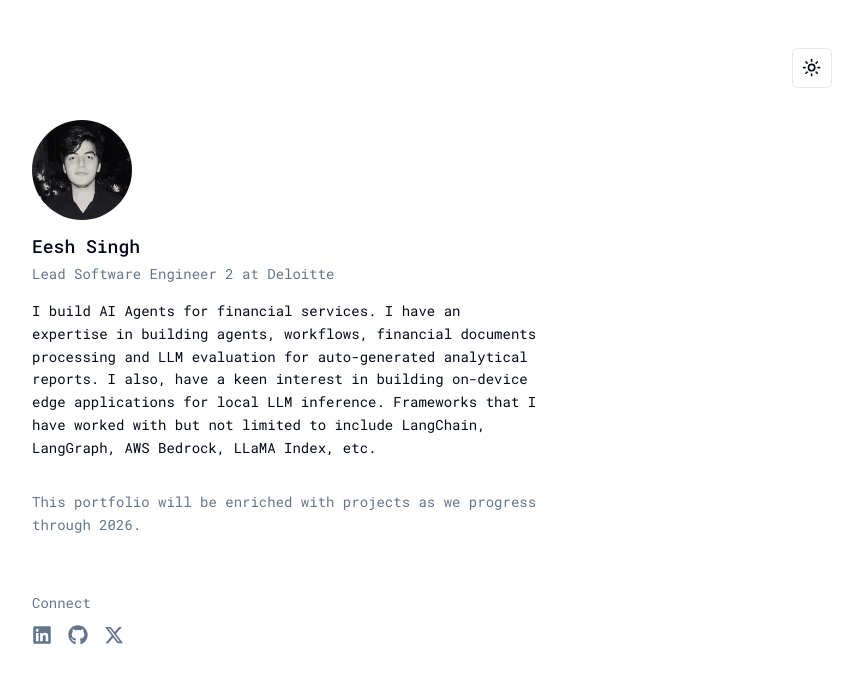
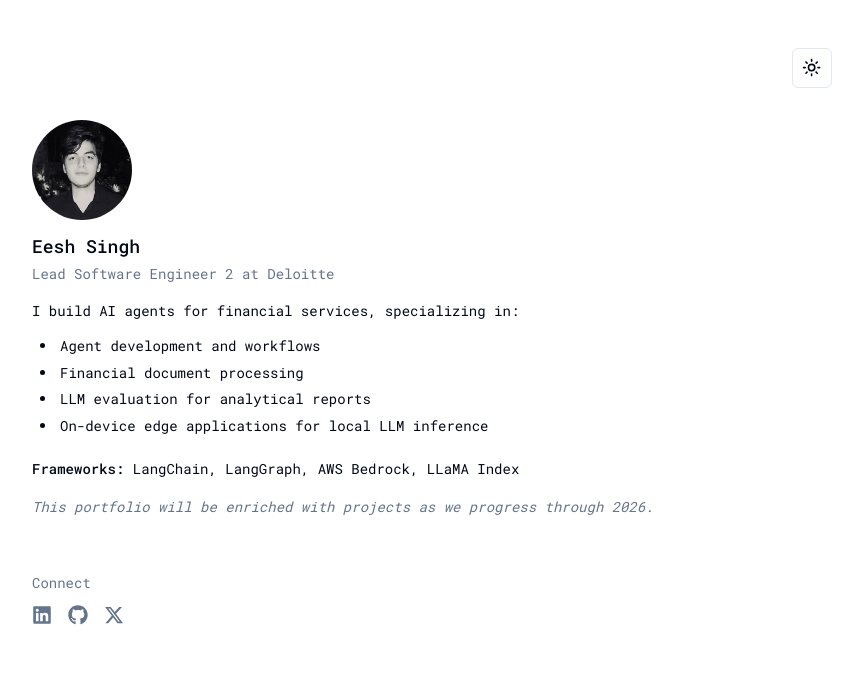
Before and after one commit to eeshsingh123/portfolio-eesh, a Next.js app: page / in a window 1280 px wide. Shown: the top 682 px of the page, without its empty margins (208-1071 px from the left). Built offline with nearby package versions, Linux system fonts and the light colour scheme.

Commit message:
more clearer intro

```diff
--- a/components/main/intro-section.tsx
+++ b/components/main/intro-section.tsx
@@ -1,5 +1,4 @@
 import Image from "next/image";
-import Link from "next/link";
 
 const Introduction = () => {
   return (
@@ -12,20 +11,33 @@
         className="rounded-full"
         quality={100}
       />
+
       <div className="pt-3 text-lg font-medium">Eesh Singh</div>
+
       <div className="pt-1 text-sm text-muted-foreground">
         Lead Software Engineer 2 at Deloitte
       </div>
-      <div className="pt-4 text-sm leading-relaxed max-w-lg">
-        I build AI Agents for financial services. I have an expertise in building agents, workflows, financial documents processing and LLM evaluation for auto-generated analytical reports.
-        I also, have a keen interest in building on-device edge applications for local LLM inference.
-        Frameworks that I have worked with but not limited to include LangChain, LangGraph, AWS Bedrock, LLaMA Index, etc.
+
+      <div className="pt-4 text-sm leading-relaxed max-w-lg space-y-3">
+        <p>
+          I build AI agents for financial services, specializing in:
+        </p>
+        <ul className="list-disc list-inside space-y-1 ml-2">
+          <li>Agent development and workflows</li>
+          <li>Financial document processing</li>
+          <li>LLM evaluation for analytical reports</li>
+          <li>On-device edge applications for local LLM inference</li>
+        </ul>
+        <p className="pt-2">
+          <span className="font-medium">Frameworks:</span> LangChain, LangGraph, AWS Bedrock, LLaMA Index
+        </p>
       </div>
-      <br />
-      <div className="pt-2 text-sm leading-relaxed max-w-lg text-muted-foreground">
+
+      <div className="pt-4 text-sm text-muted-foreground italic">
         This portfolio will be enriched with projects as we progress through 2026.
       </div>
     </div>
   );
 };
+
 export default Introduction;
```
